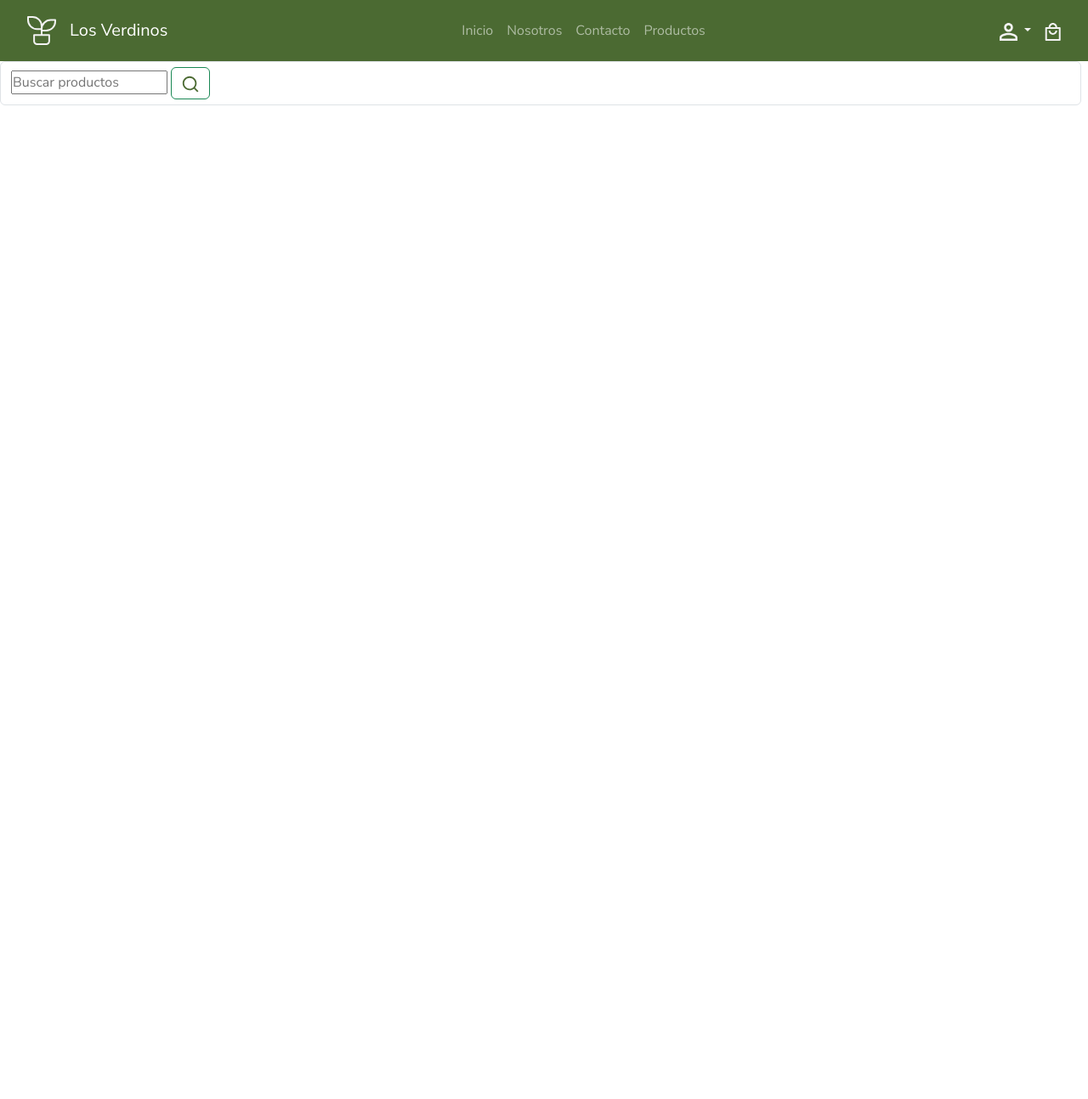
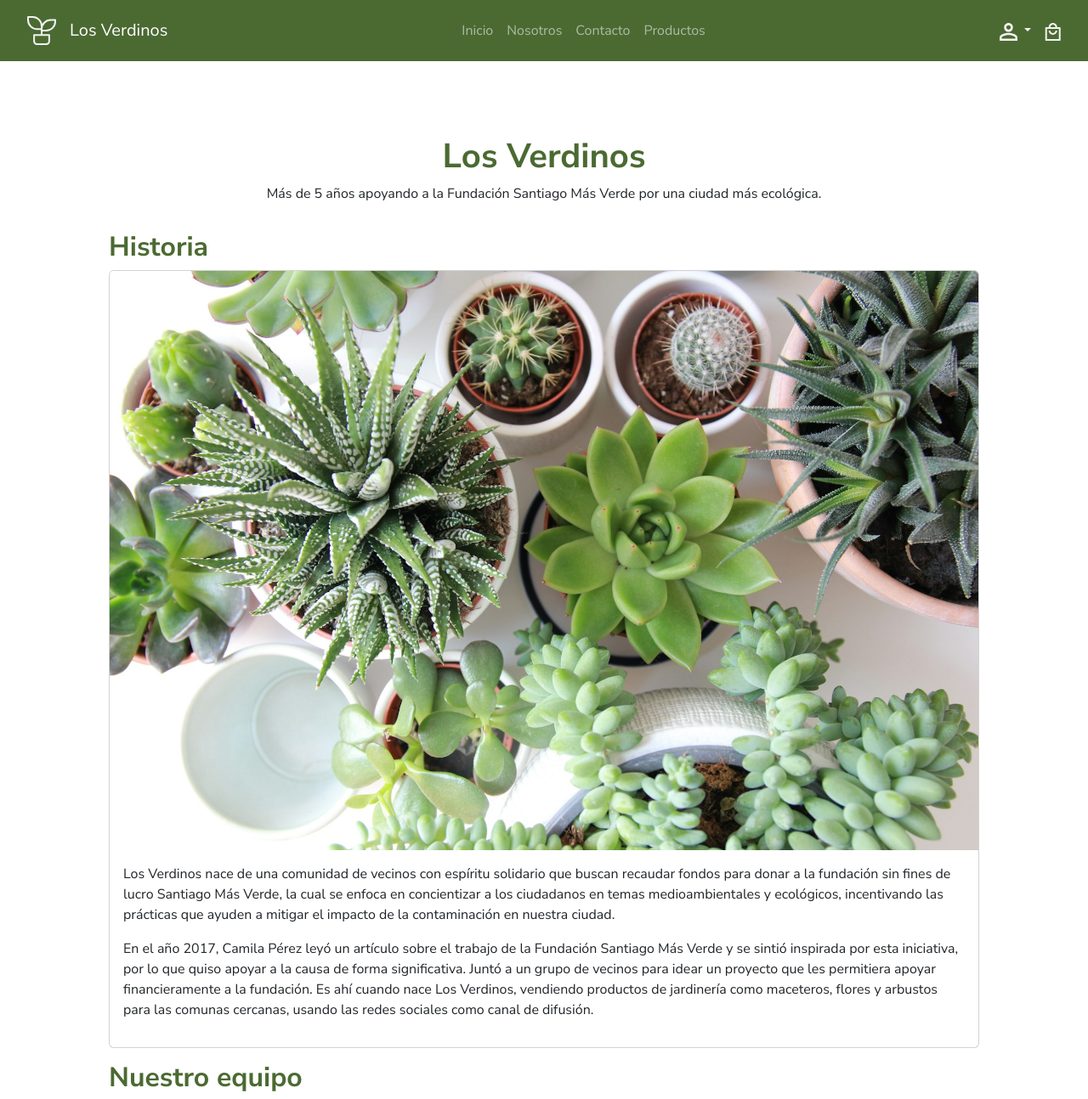
Before and after one commit to At3nas/ET_PGY_ATENAS_PEREZ, a Django app: page /nosotros in a window 1280 px wide. Shown: the top 1294 px of the page at 85% size. Before the commit the page ends 124 px from the top, so only its background shows below. Run offline with Django 5.2, Linux system fonts and the light colour scheme.

Commit message:
EDIT: Design and styles

```diff
--- /dev/null
+++ b/website/static/website/styles/about.css
@@ -0,0 +1,32 @@
+/* BANNER DE CONTACTO */
+div.section-contact-info {
+    display: flex;
+    flex-direction: column;
+    background-color: var(--color-primary);
+    color: var(--color-bg);
+    padding: 16px;
+    border-radius: 20px;
+}
+
+div.row.row-cols-auto {
+    display: flex;
+    gap: 16px;
+}
+
+div.col {
+    display: flex;
+    align-items: center;
+    gap: 16px;
+}
+
+
+/* BREAKPOINTS */
+@media (min-width: 890px) {
+    div.section-contact-info {
+        border-radius: 80px;
+    }
+
+    div.row.row-cols-auto {
+        justify-content: space-evenly;
+    }
+}
--- a/website/static/website/styles/global.css
+++ b/website/static/website/styles/global.css
@@ -18,6 +18,7 @@
     padding: 0;
     margin: 0;
     box-sizing: content-box;
+    /* border: 1px solid black !important; */
 }
 
 body {
@@ -35,8 +36,23 @@ header {
 h1,
 h2,
 form label {
-    font-weight: bold;
-    color: var(--color-primary);
+    font-weight: bold !important;
+    color: var(--color-primary) !important;
+}
+
+/* FORMULARIOS */
+form button {
+    padding: 16px 32px;
+    border-radius: 40px;
+    background-color: var(--color-primary);
+    color: var(--color-bg);
+    transition: background-color 700ms;
+    border: none;
+}
+
+form button:hover {
+    background-color: var(--color-secondary);
+    color: var(--color-bg);
 }
 
 
--- a/website/templates/about.html
+++ b/website/templates/about.html
@@ -10,6 +10,74 @@
 {% block body %}
 
 <div class="align-padding">
+    <header class="mb-3">
+        <h1>Los Verdinos</h1>
+        <p>Más de 5 años apoyando a la Fundación Santiago Más Verde por una ciudad más
+            ecológica. </p>
+    </header>
 
+    <section class="mb-3">
+        <h2>Historia</h2>
+
+        <div class="card mb-3">
+            <img src="{% static 'website/assets/nosotros-img.jpg' %}" class="card-img-top" alt="...">
+            <div class="card-body">
+                <p class="card-text">
+                    Los Verdinos nace de una comunidad de vecinos con espíritu solidario que buscan recaudar fondos para
+                    donar a
+                    la fundación sin fines de lucro Santiago Más Verde, la cual se enfoca en concientizar a los
+                    ciudadanos en
+                    temas medioambientales y ecológicos, incentivando las prácticas que ayuden a mitigar el impacto de
+                    la
+                    contaminación en nuestra ciudad.
+                </p>
+
+                <p>
+                    En el año 2017, Camila Pérez leyó un artículo sobre el trabajo de la Fundación Santiago Más Verde y
+                    se
+                    sintió inspirada por esta iniciativa, por lo que quiso apoyar a la causa de forma significativa.
+                    Juntó a un
+                    grupo de vecinos para idear un proyecto que les permitiera apoyar financieramente a la fundación. Es
+                    ahí
+                    cuando nace Los Verdinos, vendiendo productos de jardinería como maceteros, flores y arbustos para
+                    las
+                    comunas cercanas, usando las redes sociales como canal de difusión.
+                </p>
+            </div>
+        </div>
+    </section>
+
+    <section>
+        <h2>Nuestro equipo</h2>
+
+        <div class="card-group">
+            <div class="card">
+                <img src="https://images.unsplash.com/photo-1567532939604-b6b5b0db2604?q=80&w=1374&auto=format&fit=crop&ixlib=rb-4.0.3&ixid=M3wxMjA3fDB8MHxwaG90by1wYWdlfHx8fGVufDB8fHx8fA%3D%3D"
+                    class="card-img-top" alt="...">
+                <div class="card-body">
+                    <h5 class="card-title">Camila Pérez</h5>
+                    <p class="card-text">Fundadora de Los Verdinos</p>
+                </div>
+            </div>
+
+            <div class="card">
+                <img src="https://images.unsplash.com/photo-1522556189639-b150ed9c4330?q=80&w=1374&auto=format&fit=crop&ixlib=rb-4.0.3&ixid=M3wxMjA3fDB8MHxwaG90by1wYWdlfHx8fGVufDB8fHx8fA%3D%3D"
+                    class="card-img-top" alt="...">
+                <div class="card-body">
+                    <h5 class="card-title">Joaquín Alarcón</h5>
+                    <p class="card-text">Co-fundador de Los Verdinos</p>
+                </div>
+            </div>
+
+            <div class="card">
+                <img src="https://images.unsplash.com/photo-1573497019940-1c28c88b4f3e?q=80&w=1374&auto=format&fit=crop&ixlib=rb-4.0.3&ixid=M3wxMjA3fDB8MHxwaG90by1wYWdlfHx8fGVufDB8fHx8fA%3D%3D"
+                    class="card-img-top" alt="...">
+                <div class="card-body">
+                    <h5 class="card-title">Antonia Díaz</h5>
+                    <p class="card-text">Ejecutiva de ventas</p>
+                </div>
+            </div>
+        </div>
+    </section>
 </div>
 {% endblock %}
--- a/website/templates/base.html
+++ b/website/templates/base.html
@@ -11,8 +11,11 @@
     <!-- CUSTOM | CSS -->
     <link rel="stylesheet" href="{% static 'website/styles/global.css' %}">
     <link rel="stylesheet" href="{% static 'website/styles/navbar.css' %}">
+    <link rel="stylesheet" href="{% static 'website/styles/search-bar.css' %}">
     <link rel="stylesheet" href="{% static 'website/styles/index.css' %}">
     <link rel="stylesheet" href="{% static 'website/styles/contacto.css' %}">
+    <link rel="stylesheet" href="{% static 'website/styles/about.css' %}">
+
 
     <!-- BOOTSTRAP | CSS-->
     <link href="https://cdn.jsdelivr.net/npm/bootstrap@5.3.3/dist/css/bootstrap.min.css" rel="stylesheet"
@@ -92,16 +95,6 @@
 
 
     <main>
-        <!-- SEARCH BAR -->
-        <div class="d-flex">
-            <form class="form-control me-2" role="search">
-                <input type="search" placeholder="Buscar productos" aria-label="Search">
-                <!-- SEARCH BUTTON -->
-                <button class="btn btn-outline-success" type="submit">
-                    <img src={% static 'website/assets/icon-search.svg' %}>
-                </button>
-            </form>
-        </div>
         {% block body %}
 
         {% endblock %}
```
Also changed, not shown: website/static/website/styles/search-bar.css (added, +39 -0 lines), website/templates/products.html (+10 -0 lines).
